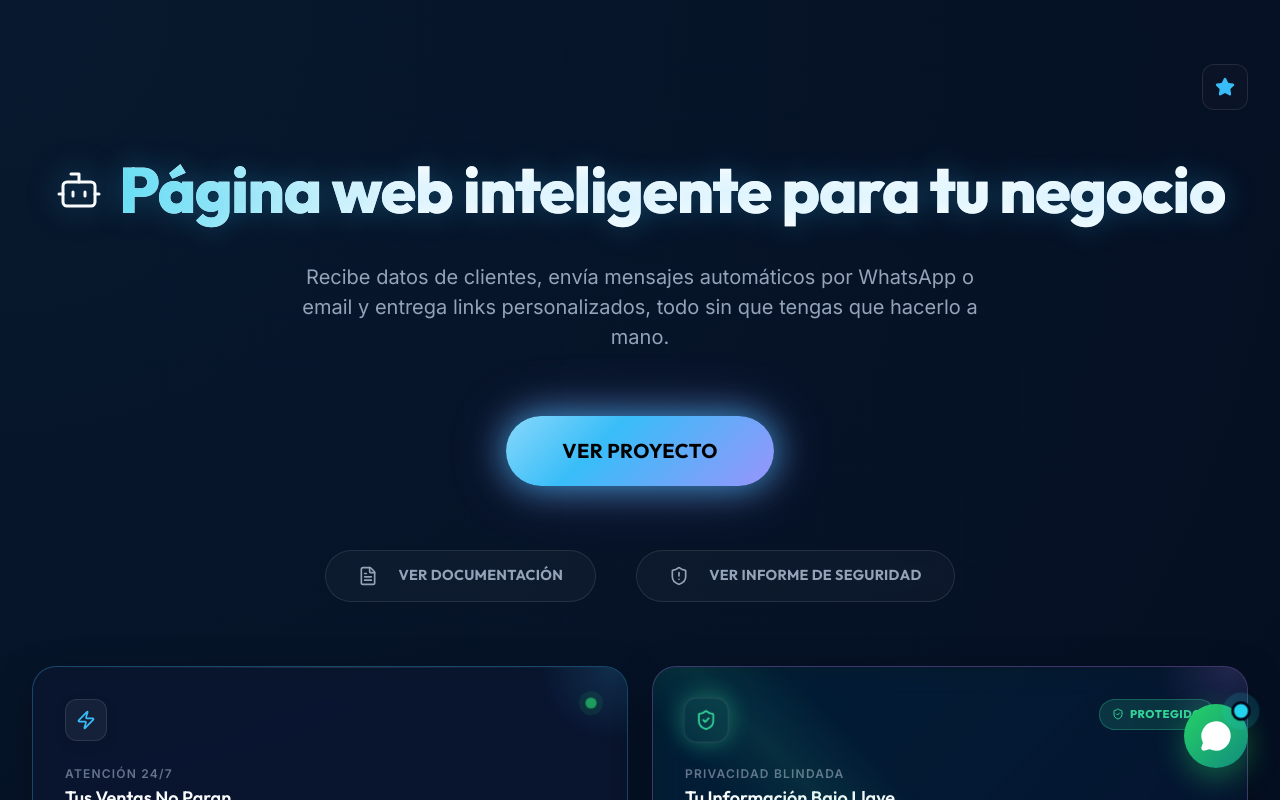
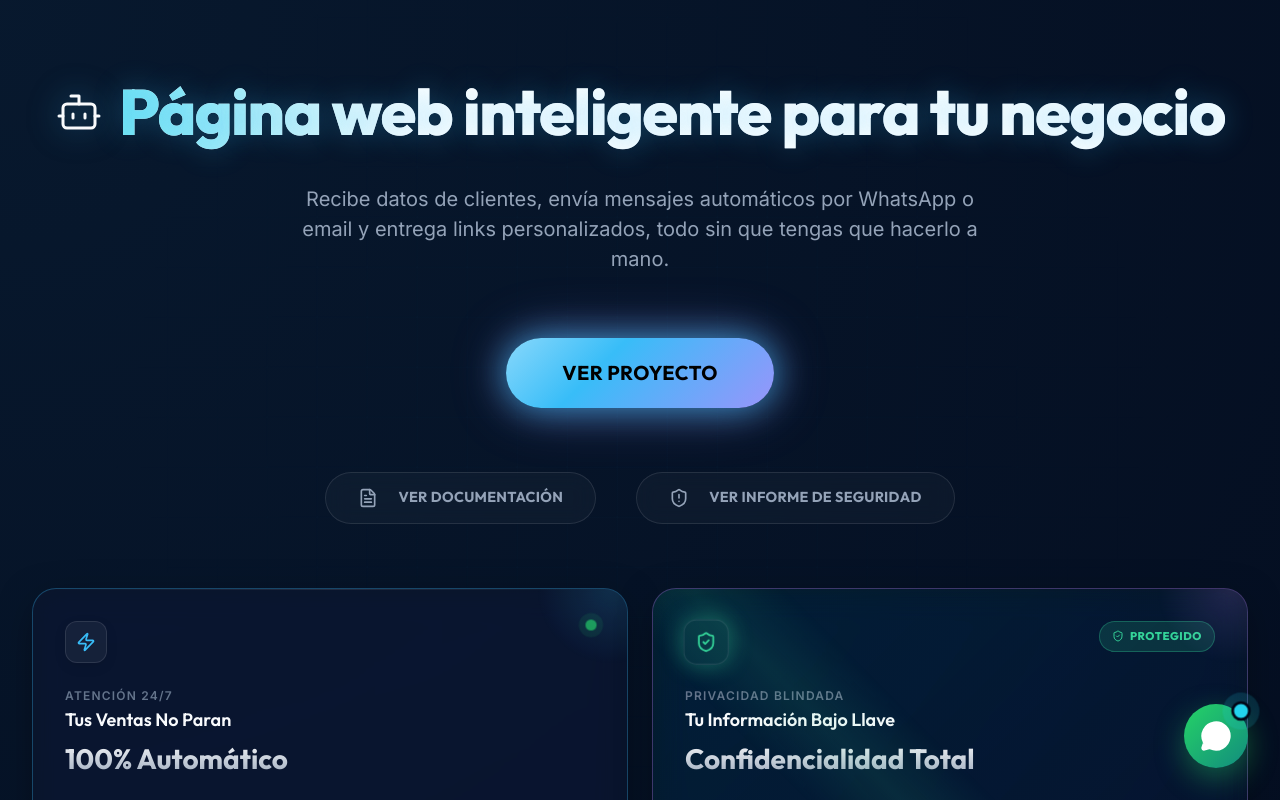
Before and after one commit to inowis10/Dashbord, a React (Vite) app: page / in a window 1280 px wide. Shown: the top 800 px of the page. Built offline with nearby package versions, Linux system fonts and the light colour scheme.

Commit message:
Eliminado modo claro por completo y restaurado tema oscuro original

```diff
--- a/src/App.jsx
+++ b/src/App.jsx
@@ -395,13 +395,6 @@ const FlowStep = ({ title, sublabel, icon: Icon, isFirst, isLast }) => {
 
 function App() {
   const [selectedImage, setSelectedImage] = useState(null);
-  const [theme, setTheme] = useState('dark');
-
-  const toggleTheme = () => {
-    const newTheme = theme === 'dark' ? 'light' : 'dark';
-    setTheme(newTheme);
-    document.documentElement.setAttribute('data-theme', newTheme);
-  };
 
   const openImage = (url, title) => {
     setSelectedImage({ url, title });
@@ -548,17 +541,6 @@ function App() {
       <div className="bg-grid-animation"></div>
 
       <header className="header">
-        <div className="theme-toggle-container">
-          <motion.button
-            className="theme-toggle"
-            onClick={toggleTheme}
-            whileHover={{ scale: 1.1 }}
-            whileTap={{ scale: 0.9 }}
-            aria-label="Toggle Theme"
-          >
-            {theme === 'dark' ? <Star size={20} fill="currentColor" /> : <Star size={20} />}
-          </motion.button>
-        </div>
         <motion.h1
           initial={{ opacity: 0, y: -20 }}
           animate={{ opacity: 1, y: 0 }}
--- a/src/index.css
+++ b/src/index.css
@@ -19,22 +19,7 @@
   --bg-grid: rgba(56, 189, 248, 0.05);
 }
 
-[data-theme='light'] {
-  --bg-primary: #f8fafc;
-  --bg-secondary: #f1f5f9;
-  --accent-blue: #0284c7;
-  --accent-purple: #9333ea;
-  --accent-cyan: #0891b2;
-  --accent-pink: #db2777;
-  --text-primary: #0f172a;
-  --text-secondary: #475569;
-  --text-muted: #64748b;
-  --glass-bg: rgba(255, 255, 255, 0.7);
-  --glass-border: rgba(0, 0, 0, 0.05);
-  --glass-highlight: rgba(0, 0, 0, 0.02);
-  --glass-shadow: 0 10px 40px -10px rgba(0, 0, 0, 0.1);
-  --bg-grid: rgba(2, 132, 199, 0.03);
-}
+
 
 /* Background Animated Grid */
 .bg-grid-animation {
@@ -178,30 +163,8 @@ h3,
   }
 }
 
-.theme-toggle-container {
-  display: flex;
-  justify-content: flex-end;
-  margin-bottom: 2rem;
-}
-
-.theme-toggle {
-  background: var(--glass-bg);
-  border: 1px solid var(--glass-border);
-  color: var(--accent-blue);
-  padding: 0.75rem;
-  border-radius: 12px;
-  cursor: pointer;
-  display: flex;
-  align-items: center;
-  justify-content: center;
-  transition: all 0.3s ease;
-  backdrop-filter: blur(10px);
-}
-
-.theme-toggle:hover {
-  border-color: var(--accent-blue);
-  box-shadow: 0 0 15px rgba(56, 189, 248, 0.3);
-}
+
+
 
 .dashboard-container {
   padding: 4rem 2rem;
```
